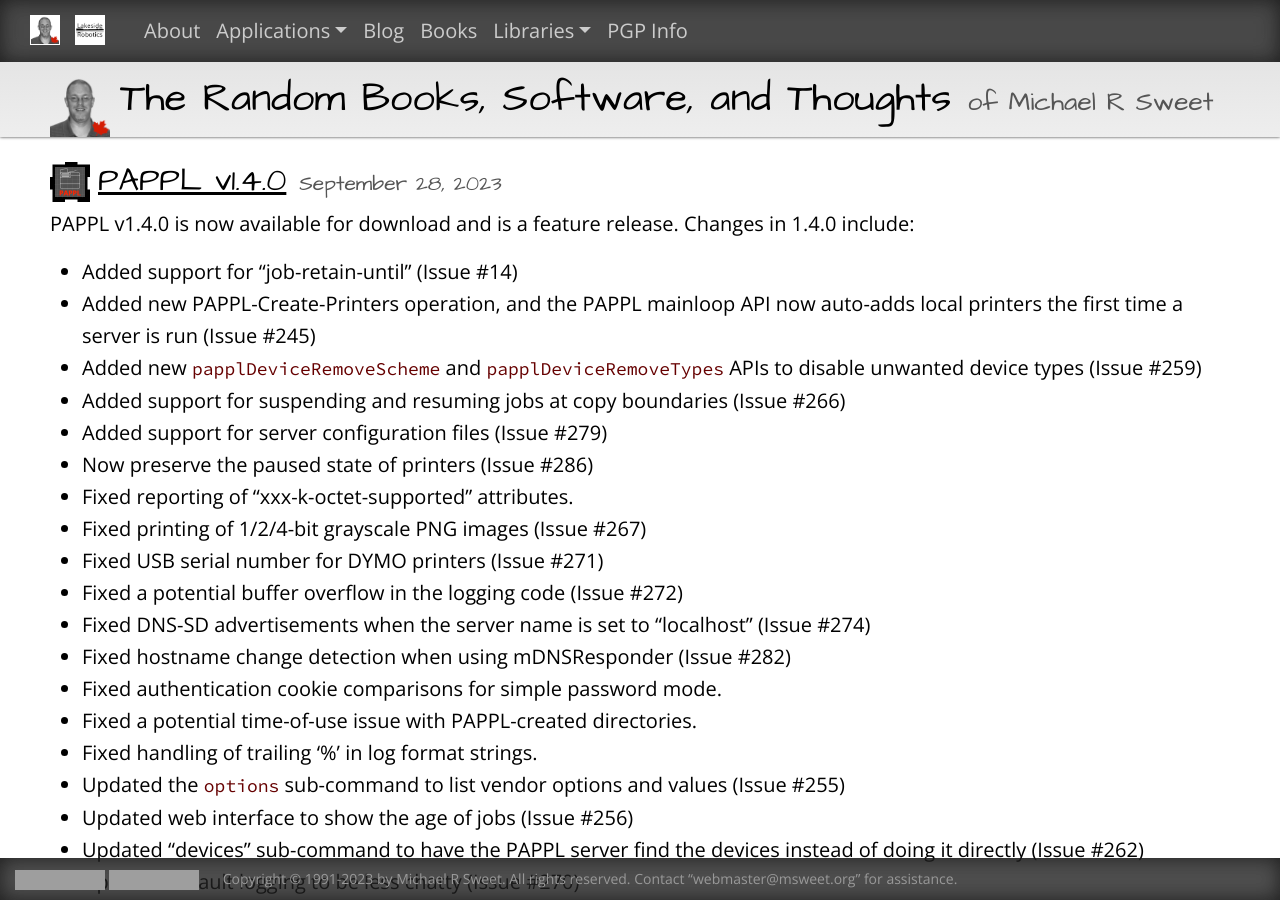
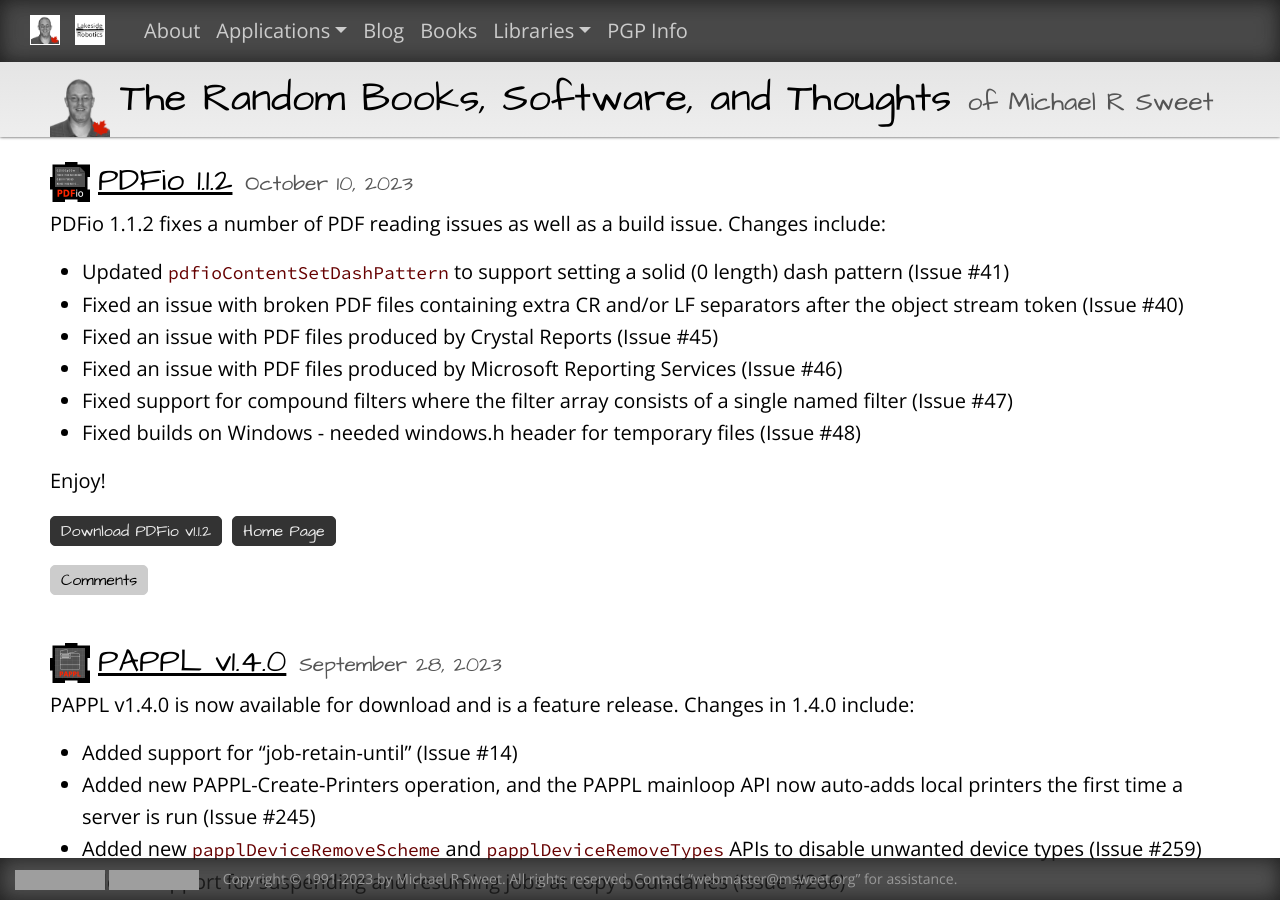
Before and after one commit to michaelrsweet/michaelrsweet.github.com, a Jekyll site: the page built from index.html, in a window 1280 px wide and 900 px high. Built offline with Jekyll 4.4.1, drawn with Linux system fonts in a browser that asks for light colours; some of the changed text lies outside the part shown; grey boxes are pictures that could not be loaded.

Commit message:
PDFio 1.1.2.

```diff
--- /dev/null
+++ b/_posts/2023-10-10-pappl-1.1.2.md
@@ -0,0 +1,28 @@
+---
+title: PDFio 1.1.2
+category: pdfio
+layout: post
+permalink: /blog/:year-:month-:day-:title.html
+excerpt_separator: <!--more-->
+comments: true
+commentform: true
+---
+
+PDFio 1.1.2 fixes a number of PDF reading issues as well as a build issue. Changes include:
+
+- Updated `pdfioContentSetDashPattern` to support setting a solid (0 length)
+  dash pattern (Issue #41)
+- Fixed an issue with broken PDF files containing extra CR and/or LF separators
+  after the object stream token (Issue #40)
+- Fixed an issue with PDF files produced by Crystal Reports (Issue #45)
+- Fixed an issue with PDF files produced by Microsoft Reporting Services
+  (Issue #46)
+- Fixed support for compound filters where the filter array consists of a
+  single named filter (Issue #47)
+- Fixed builds on Windows - needed windows.h header for temporary files
+  (Issue #48)
+
+Enjoy!
+
+<a class="btn btn-primary" href="https://github.com/michaelrsweet/pdfio/releases/tag/v1.1.2">Download PDFio v1.1.2</a>
+<a class="btn btn-primary" href="/pdfio/index.html">Home Page</a>
--- a/pdfio/pdfio.html
+++ b/pdfio/pdfio.html
@@ -1,13 +1,13 @@
 <!DOCTYPE html>
 <html lang="en-US">
 <head>
-<title>PDFio Programming Manual v1.1</title>
+<title>PDFio Programming Manual v1.1.2</title>
 <meta http-equiv="Content-Type" content="text/html;charset=utf-8">
 <meta name="generator" content="codedoc v3.7">
 <meta name="author" content="Michael R Sweet">
 <meta name="language" content="en-US">
-<meta name="copyright" content="Copyright © 2021-2022 by Michael R Sweet">
-<meta name="version" content="1.1">
+<meta name="copyright" content="Copyright © 2021-2023 by Michael R Sweet">
+<meta name="version" content="1.1.2">
 <style type="text/css"><!--
 body {
   background: white;
@@ -245,9 +245,9 @@
 <body>
 <div class="header">
 <p><img class="title" src="pdfio-512.png"></p>
-<h1 class="title">PDFio Programming Manual v1.1</h1>
+<h1 class="title">PDFio Programming Manual v1.1.2</h1>
 <p>Michael R Sweet</p>
-<p>Copyright © 2021-2022 by Michael R Sweet</p>
+<p>Copyright © 2021-2023 by Michael R Sweet</p>
 </div>
 <div class="contents">
 <h2 class="title">Contents</h2>
@@ -497,7 +497,7 @@
 </li>
 </ul>
 <p>PDFio is <em>not</em> concerned with rendering or viewing a PDF file, although a PDF RIP or viewer could be written using it.</p>
-<p>PDFio is Copyright © 2021-2022 by Michael R Sweet and is licensed under the Apache License Version 2.0 with an (optional) exception to allow linking against GPL2/LGPL2 software. See the files &quot;LICENSE&quot; and &quot;NOTICE&quot; for more information.</p>
+<p>PDFio is Copyright © 2021-2023 by Michael R Sweet and is licensed under the Apache License Version 2.0 with an (optional) exception to allow linking against GPL2/LGPL2 software. See the files &quot;LICENSE&quot; and &quot;NOTICE&quot; for more information.</p>
 <h3 class="title" id="requirements">Requirements</h3>
 <p>PDFio requires the following to build the software:</p>
 <ul>
@@ -1388,7 +1388,7 @@
 <p class="description"><code>true</code> on success, <code>false</code> on failure</p>
 <h3 class="function"><a id="pdfioContentMatrixConcat">pdfioContentMatrixConcat</a></h3>
 <p class="description">Concatenate a matrix to the current graphics
-state.</p>
+                               state.</p>
 <p class="code">
 bool pdfioContentMatrixConcat(<a href="#pdfio_stream_t">pdfio_stream_t</a> *st, pdfio_matrix_t m);</p>
 <h4 class="parameters">Parameters</h4>
@@ -1614,6 +1614,9 @@
 </tbody></table>
 <h4 class="returnvalue">Return Value</h4>
 <p class="description"><code>true</code> on success, <code>false</code> on failure</p>
+<h4 class="discussion">Discussion</h4>
+<p class="discussion">This function sets the stroke pattern when drawing lines.  If &quot;on&quot; and &quot;off&quot;
+are 0, a solid line is drawn.</p>
 <h3 class="function"><a id="pdfioContentSetFillColorDeviceCMYK">pdfioContentSetFillColorDeviceCMYK</a></h3>
 <p class="description">Set device CMYK fill color.</p>
 <p class="code">
@@ -2301,6 +2304,7 @@
 ... return true to continue or false to stop ...
 }
 </pre>
+
 The iteration continues as long as the callback returns <code>true</code> or all keys
 have been iterated.</p>
 <h3 class="function"><a id="pdfioDictSetArray">pdfioDictSetArray</a></h3>
@@ -2741,9 +2745,10 @@
 ssize_t
 output_cb(void *output_ctx, const void *buffer, size_t bytes)
 {
-// Write buffer to output and return the number of bytes written
+  // Write buffer to output and return the number of bytes written
 }
 </pre>
+
 The &quot;version&quot; argument specifies the PDF version number for the file or
 <code>NULL</code> for the default (&quot;2.0&quot;).<br>
 <br>
@@ -3152,7 +3157,7 @@
 <p class="description">Width in columns</p>
 <h3 class="function"><a id="pdfioObjClose">pdfioObjClose</a></h3>
 <p class="description">Close an object, writing any data as needed to the PDF
-file.</p>
+                    file.</p>
 <p class="code">
 bool pdfioObjClose(<a href="#pdfio_obj_t">pdfio_obj_t</a> *obj);</p>
 <h4 class="parameters">Parameters</h4>
@@ -3413,6 +3418,13 @@
 </tbody></table>
 <h4 class="returnvalue">Return Value</h4>
 <p class="description"><code>true</code> on success, <code>false</code> on EOF</p>
+<h4 class="discussion">Discussion</h4>
+<p class="discussion">This function reads a single PDF token from a stream.  Operator tokens,
+boolean values, and numbers are returned as-is in the provided string buffer.
+String values start with the opening parenthesis ('(') but have all escaping
+resolved and the terminating parenthesis removed.  Hexadecimal string values
+start with the opening angle bracket ('&lt;') and have all whitespace and the
+terminating angle bracket removed.</p>
 <h3 class="function"><a id="pdfioStreamPeek">pdfioStreamPeek</a></h3>
 <p class="description">Peek at data in a stream.</p>
 <p class="code">
```
Also changed, not shown: 1 other file.
